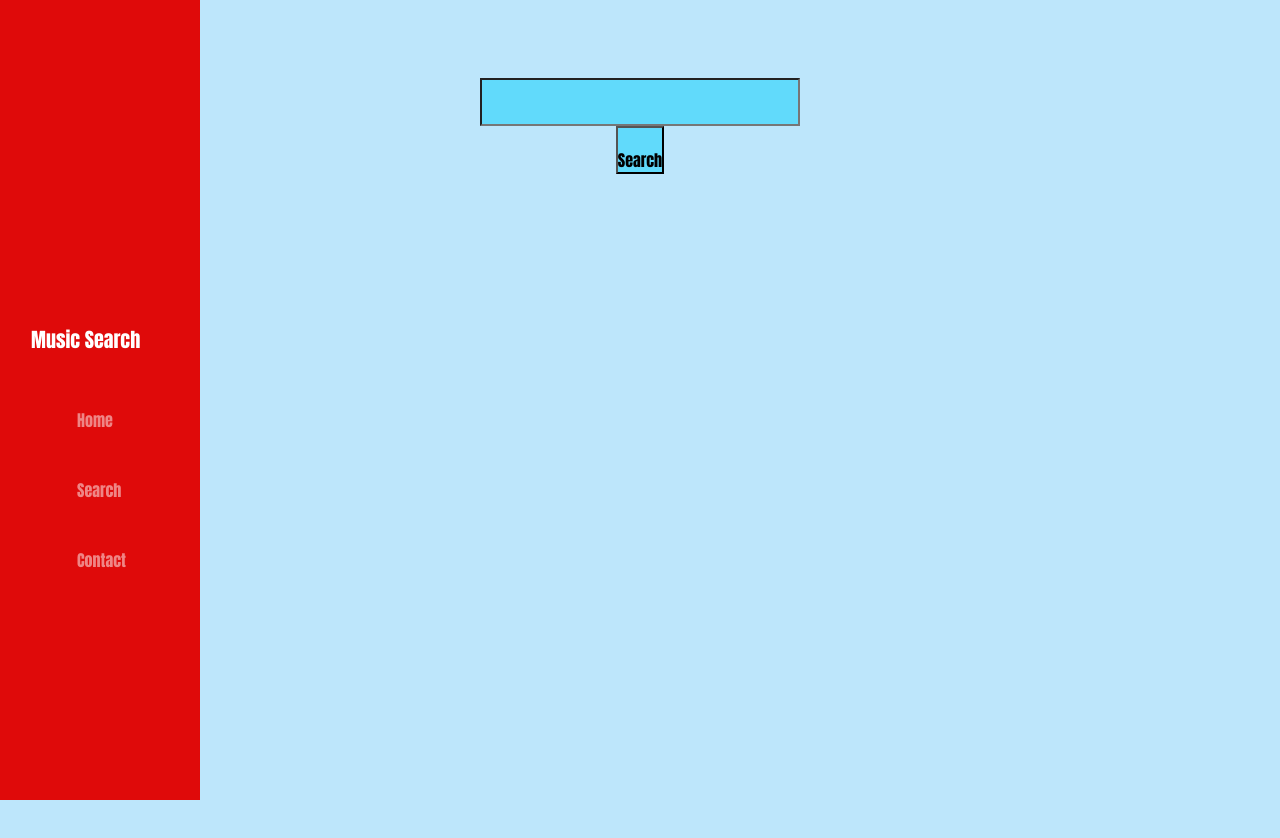
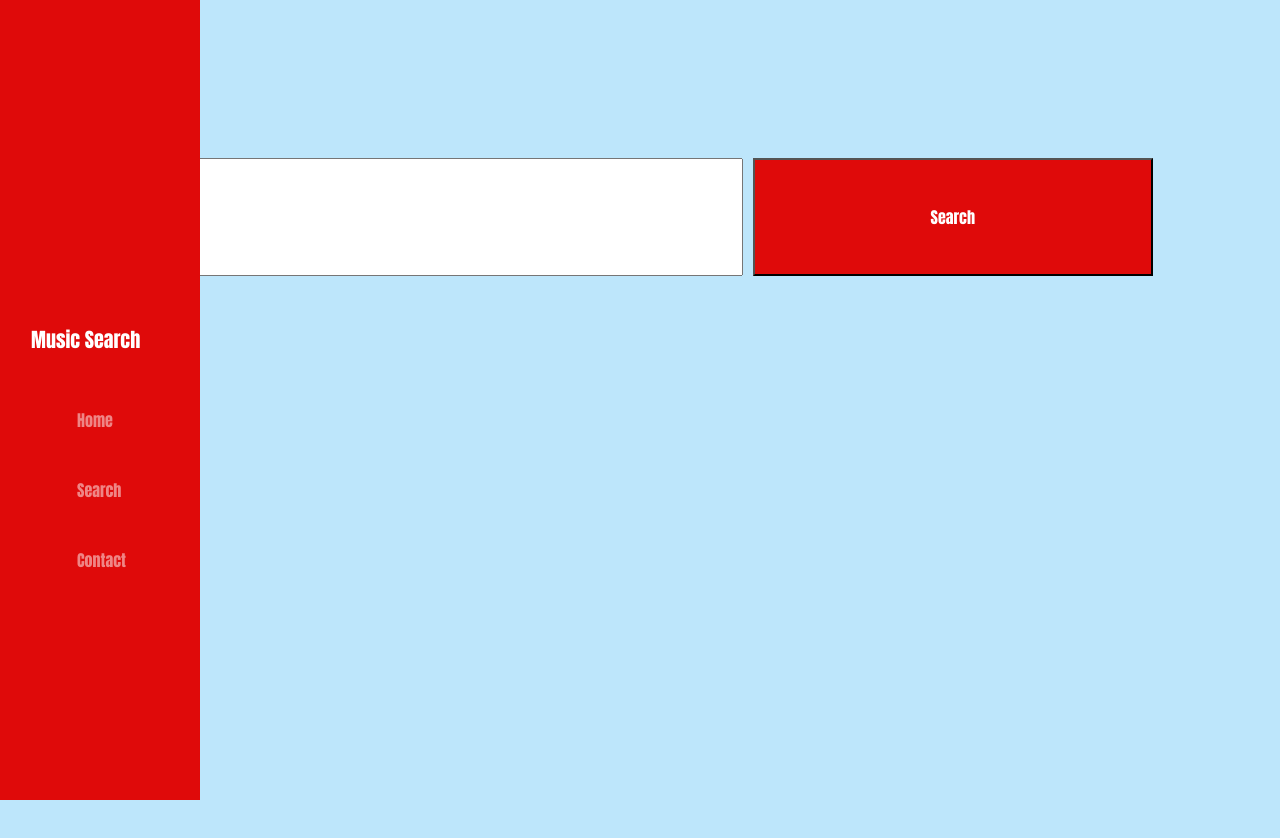
Before and after one commit to isahsalisu/LyricOcean, a React (Create React App) app: page /search in a window 1280 px wide. Shown: the top 838 px of the page. Before the commit the page ends 800 px from the top, so only its background shows below. Built offline with nearby package versions, Linux system fonts and the light colour scheme.

Commit message:
+ fixed button

```diff
--- a/src/App.css
+++ b/src/App.css
@@ -77,9 +77,6 @@
     margin: 35px auto;
     padding: 45px;
     border: 2px solid #f2f2f2;
-    -webkit-box-shadow: 0 1px 4px rgb(0, 0, 0, 0.3), 0 0 40px rgb(0, 0, 0, 0.1) inset;
-    -moz-box-shadow: 0 1px 4px rgb(0, 0, 0, 0.3), 0 0 40px rgb(0, 0, 0, 0.1) inset;
-    box-shadow: 0 1px 4px rgb(0, 0, 0, 0.1), 0 0 40px rgb(0, 0, 0, 0.1);
     background-color: white;
     text-align: center;
   }
@@ -90,31 +87,21 @@
 
   }
 
-  #song{
-    align-items: flex-end;
-    width: 25%;
-    text-align: center;
-    align-items: center;
-    margin-top: 20px;
-    padding-top: 50px;
-  }
+#song{
+  margin: 10px 0px 0px 100px;
+  align-items: center;
+  padding: 45px 200px;
+}
 
-  #song, button {
-    display: block;
-    margin: 0 auto;
-    padding-top: 20px;
-    background-color: #61dafb;
+ button{
+  color: white !important;
+   background-color: #df0a0a !important;
+   width: 400px;
+   padding: 45px;
+   margin: 10px;
+ }
 
-  }
-  .songContainer {
-    display: flex;
-    justify-content: center;
-    flex-wrap: wrap;
-    padding: 20;
-  }
-
-  .nosong {
-
-    display: flex;
-    justify-content: center;
-  }
+ h2{
+  margin: 100px 20px 10px -110px !important;
+  color: #df0a0a;
+ }
```
